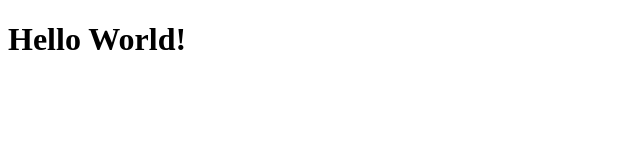
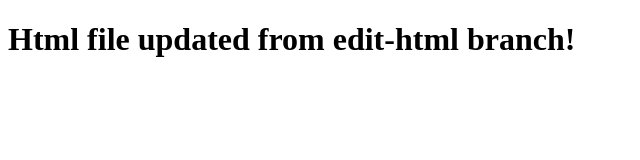
Before and after one commit to nizarboulamayme/TPgit_github, a plain HTML site: page index.html in a window 1280 px wide. Shown: the whole page, without its empty margins (0-640 px from the left). Drawn offline with Linux system fonts and the light colour scheme.

Commit message:
Edit html content

```diff
--- a/index.html
+++ b/index.html
@@ -4,6 +4,6 @@
     <title>Mon Projet</title>
 </head>
 <body>
-    <h1>Hello World!</h1>
+    <h1>Html file updated from edit-html branch!</h1>
 </body>
 </html>
```
